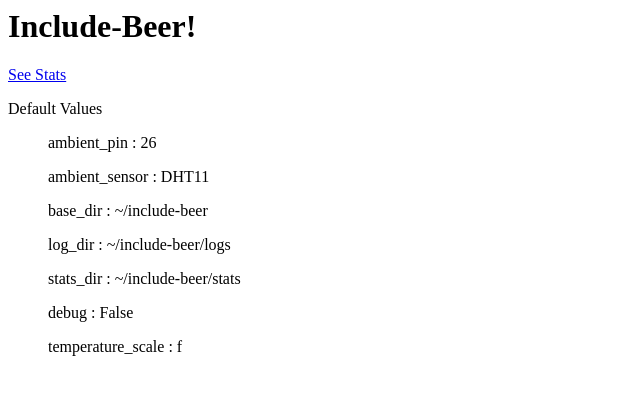
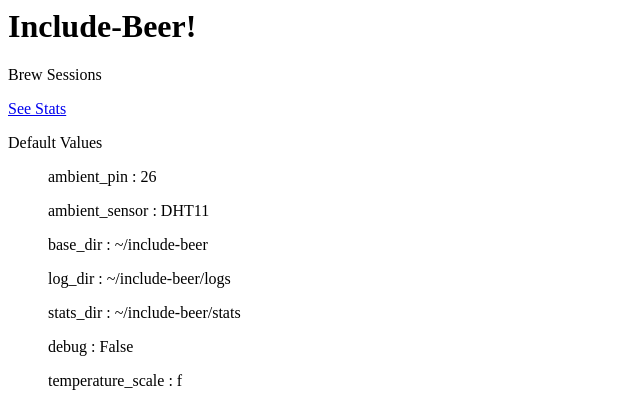
Before and after one commit to mbhein/include-beer, a Flask app: page / in a window 1280 px wide. Shown: the top 420 px of the page, without its empty margins (0-640 px from the left). Run offline with Flask 3, Linux system fonts and the light colour scheme; parts of the project's set-up code (start-up, migrations or seed data) failed here and were passed over.

Commit message:
feat: update webapp to show stats for each brew session

```diff
--- a/SDK/sdk.cfg
+++ b/SDK/sdk.cfg
@@ -10,3 +10,6 @@ name=DevSpace
 [DS18B20]
 base_dir= ./SDK
 data_file= w1_slave
+
+[web]
+debug=True
--- a/webapp/app.py
+++ b/webapp/app.py
@@ -15,6 +15,7 @@ import plotly.express as px
 import pandas as pd
 sys.path.append('./')
 import modules.config.manager as cfg_mgr
+import modules.config.sessions as sessions_mgr
 import modules.config.logging as logger
 from modules.utils.dicts import DotNotation as DotNotation
 
@@ -36,42 +37,36 @@ def returnLines(file,numLines):
             content += contentDict[i] + '<br/>'
     return content
 
-
 # Set config object
 config = cfg_mgr.ConfigManager()
 
+# Set Brew sessions
+brew = sessions_mgr.SessionsManager()
+
 # Set stats dir
 stats_dir = os.path.expanduser(config.defaults.stats_dir)
-if not os.path.exists(stats_dir):
-    os.mkdir(stats_dir)
-stats_file = os.path.join(stats_dir, 'fermentation.csv')
+data_refresh_rate = config.web.data_refresh_rate
+external_stylesheets = ['https://codepen.io/chriddyp/pen/bWLwgP.css']
 
-external_stylesheets = ['https://codepen.io/chriddyp/pen/bWLwgP.css']
-data_refresh_rate = config.web.data_refresh_rate
 
 server = flask.Flask(__name__)
 
 @server.route('/')
 def index():
-    # ambTemp, ambHumidity = AmbientTemp.readAmbient(props.ambientPin)
-    # probeTemperature = probeTemp.readProbe(props.probeBaseDir, props.probeDeviceFile)
-    # ambTemp, ambHumidity, probeTemperature = "N/A","N/A","N/A"
-    # beerName = props.beerName
-    # action = props.action
-    # now = time.strftime("%Y-%m-%d %H:%M:%S", time.localtime())
-    # file = props.brewlog
-    # lines = 20
-    # content = returnLines(file,lines)
-    # return render_template('index.html', timeStamp=now, beerName=beerName, action=action, ambTemp=ambTemp,
-    #     ambHumidity=ambHumidity, pTemp=probeTemperature, minFermTemp=props.fermLow, maxFermTemp=props.fermHigh, content=content)
-    return flask.render_template('index.html', defaults=config.defaults)
+      return flask.render_template('index.html', defaults=config.defaults, sessions=brew.sessions)
 
 
-app_dash = dash.Dash(__name__, server=server, routes_pathname_prefix='/stats/',
-                     external_stylesheets=external_stylesheets)
+app_dash = dash.Dash(__name__, server=server, external_stylesheets=external_stylesheets)
+
+
 
 app_dash.layout = html.Div(children=[
-    html.H1(children='Fermentation Monitoring'),
+
+    # represents the URL bar, doesn't render anything
+    dcc.Location(id='url', refresh=False),
+
+    html.Div(id='session-text'),
+
     html.Div(id='live-text'),
 
     dcc.Graph(
@@ -83,14 +78,24 @@ app_dash.layout = html.Div(children=[
         n_intervals=0
     ),
     html.Div(children='Data refresh rate (in seconds): ' +
-             str(data_refresh_rate),),
+            str(data_refresh_rate),),
     html.Div([
         html.A(href='/', children='Home')]),
 ])
 
+@app_dash.callback(Output('session-text', 'children'),
+                   [Input('url', 'pathname')])
+def update_session_text(pathname):
+    _session = pathname.split('/')[2]
+    brew_session = next(filter(
+        lambda session: session.get('id') == _session, brew.sessions), None)
+
+    text = 'Brew session: ' + brew_session['name']
+
+    return html.H1(children=text)
 
 @app_dash.callback(Output('live-text', 'children'),
-                   [Input('interval-component', 'n_intervals')])
+                [Input('interval-component', 'n_intervals')])
 def update_live_text(n):
 
     live_text = 'Current vessel temperatures as of ' + \
@@ -99,10 +104,14 @@ def update_live_text(n):
     return live_text
 
 @app_dash.callback(Output('graph-vessel-temperatures', 'figure'),
-                   [Input('interval-component', 'n_intervals')])
-def update_graph(n):
+                   [Input('interval-component', 'n_intervals'), Input('url', 'pathname')])
+def update_graph(n, pathname):
+    _session = pathname.split('/')[2]
+    brew_session = next(filter(
+        lambda session: session.get('id') == _session, brew.sessions), None)
 
-    #df = pd.read_csv(os.path.abspath('./stats/fermentation.csv'))
+    stats_file = os.path.abspath(os.path.join(
+        stats_dir, brew_session['id'] + '_' + brew_session['stage'] + '.csv'))
     df = pd.read_csv(stats_file)
 
     fig = px.line(df, x="timestamp", y="vessel_temperature", color="vessel")
--- a/webapp/templates/index.html
+++ b/webapp/templates/index.html
@@ -26,6 +26,13 @@
   </table>
   </p>
   <p>{{ content|safe }}</p>-->
+  <p>Brew Sessions
+
+    {% for session in sessions %}
+
+    <ol>{{ session.name }} - stats: <a href="/stats/{{ session.id }}">See Stats</a><</ol>
+    {% endfor %}
+  </p>
   <p><a href="/stats/">See Stats</a></p>
   <p>Default Values
     {% for key, value in defaults.items() %}
```
